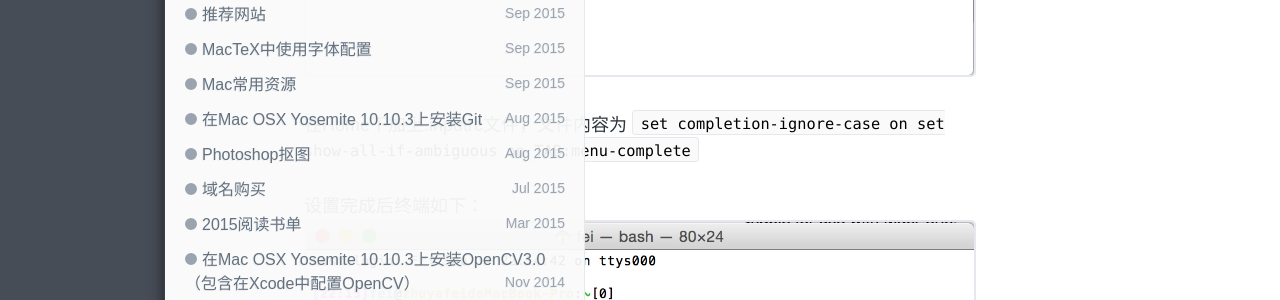
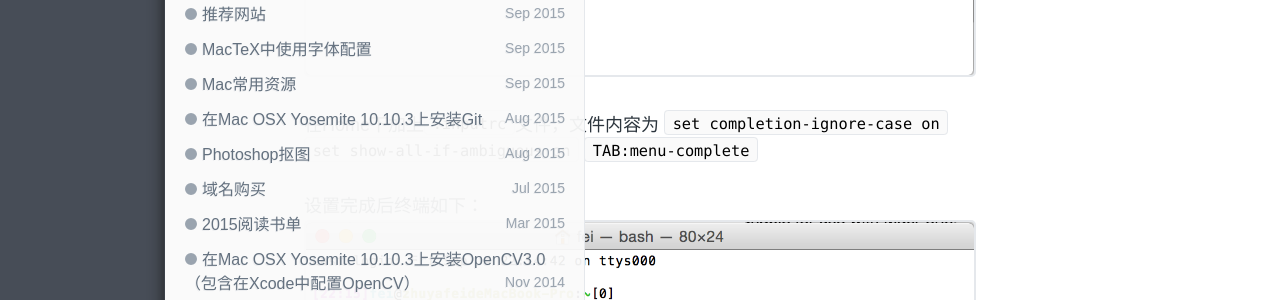
Before and after one commit to zhuyafei/zhuyafei.github.io, a Jekyll site: the page built from _posts/tech/2016-04-14-Mac.md, in a window 1280 px wide. Shown: the part 567-867 px from the top of the page. Built offline with Jekyll 4.4.1, drawn with Linux system fonts in a browser that asks for light colours; comment, search, counter and statistics services are not loaded.

Commit message:
Modify 2016-04-14-Mac.md

```diff
--- a/_posts/tech/2016-04-14-Mac.md
+++ b/_posts/tech/2016-04-14-Mac.md
@@ -8,10 +8,10 @@
 设置之前终端如下：
 ![terminal-before](/figures/Mac/terminal-before.png)
 
-在Home下加上.inputrc文件，文件内容为
-``set completion-ignore-case on
-set show-all-if-ambiguous on
-TAB:menu-complete``
+在Home下加上``.inputrc``文件，文件内容为
+``set completion-ignore-case on``
+``set show-all-if-ambiguous on``
+``TAB:menu-complete``
 
 设置完成后终端如下：
 ![terminal-after](/figures/Mac/terminal-after.png)
```
